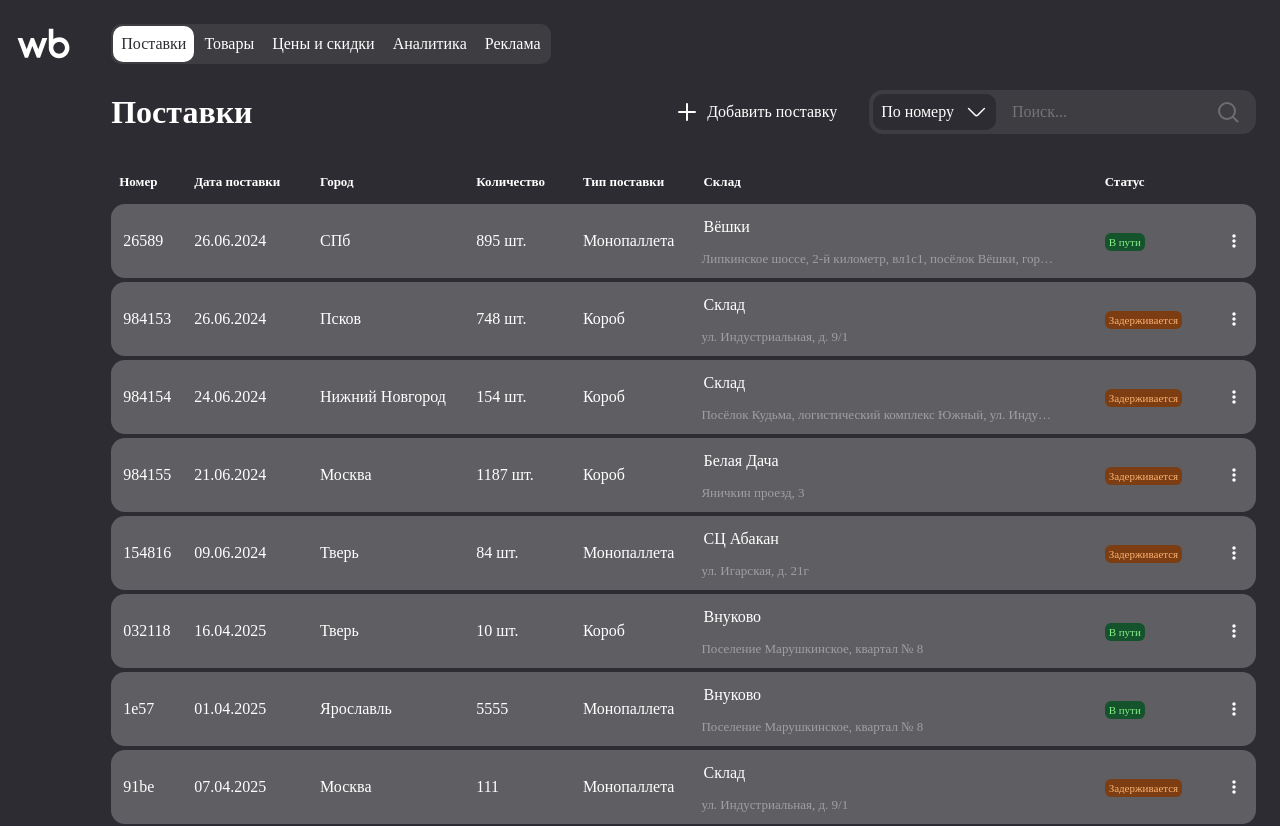
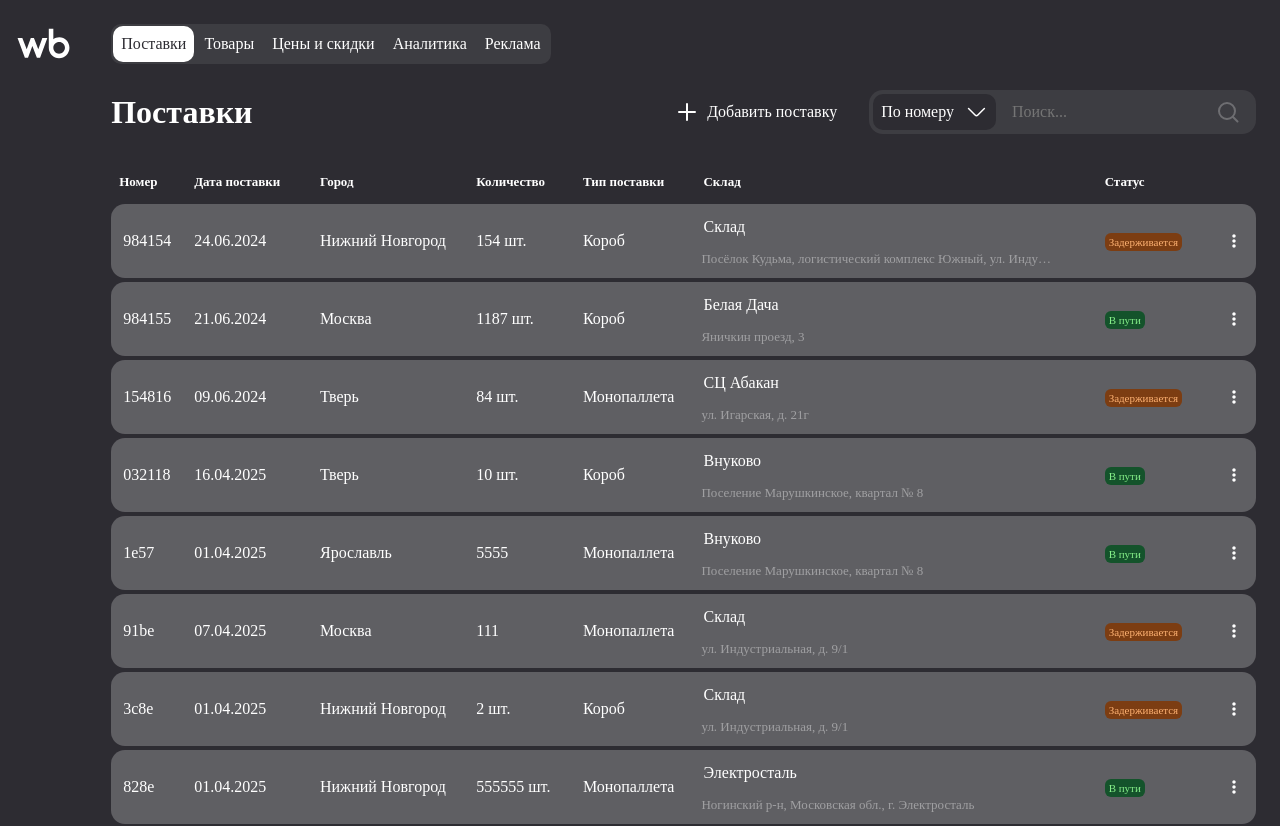
Before and after one commit to nst2disil/WB-TuzovaAnastasia-Suppliers, a React (Vite) app: page / in a window 1280 px wide. Shown: the top 826 px of the page. Built offline with nearby package versions, Linux system fonts and the light colour scheme; data requests are answered from the project's data file; a web font is replaced by a local one.

Commit message:
fix search by status

```diff
--- a/server/db.json
+++ b/server/db.json
@@ -1,29 +1,5 @@
 {
   "supplies": [
-    {
-      "id": "26589",
-      "date": "26.06.2024",
-      "city": "СПб",
-      "quantity": 895,
-      "type": "Монопаллета",
-      "warehouse": {
-        "name": "Вёшки",
-        "address": "Липкинское шоссе, 2-й километр, вл1с1, посёлок Вёшки, городской округ Мытищи, Московская область"
-      },
-      "status": "in_way"
-    },
-    {
-      "id": "984153",
-      "date": "26.06.2024",
-      "city": "Псков",
-      "quantity": 748,
-      "type": "Короб",
-      "warehouse": {
-        "name": "Склад",
-        "address": "ул. Индустриальная, д. 9/1"
-      },
-      "status": "delayed"
-    },
     {
       "id": "984154",
       "date": "24.06.2024",
@@ -46,7 +22,7 @@
         "name": "Белая Дача",
         "address": "Яничкин проезд, 3"
       },
-      "status": "delayed"
+      "status": "in_way"
     },
     {
       "id": "154816",
--- a/src/App.tsx
+++ b/src/App.tsx
@@ -22,19 +22,34 @@ function App() {
 
   // eslint-disable-next-line @typescript-eslint/ban-ts-comment
   // @ts-expect-error
-  // const supplies = useSelector((state) => state.supplies.value);
+  const filter = useSelector((state) => state.supplies.filter);
 
-  const filter = useSelector((state) => state.supplies.filter);
+  const STATUS_MAP = {
+    in_way: "В пути",
+    delayed: "Задерживается",
+  }
+
   // eslint-disable-next-line @typescript-eslint/ban-ts-comment
   // @ts-expect-error
   const supplies = useSelector((state) => state.supplies.value.filter((item) => {
 
     if (filter.searchVal) {
+      let itemVal = String(item[filter.key])
+      const searchVal = String(filter.searchVal)
+
+      if (filter.key === 'status') {
+        // eslint-disable-next-line @typescript-eslint/ban-ts-comment
+        // @ts-expect-error
+        itemVal = STATUS_MAP[itemVal]
+      }
       // debugger
-      return item[filter.key].includes(filter.searchVal)
+
+      return itemVal.includes(searchVal)
     }
     return true;
   }))
+
+
 
 
   return (
--- a/src/components/Supply/Supply.tsx
+++ b/src/components/Supply/Supply.tsx
@@ -26,7 +26,6 @@ const Supply: FC<SupplyProps> = ({ rowData }) => {
     }
 
     return (
-        <>
         <tr className="supply">
             {Object.entries(rowData).map(([key, val]) => (
                 <td key={key}>
@@ -67,7 +66,6 @@ const Supply: FC<SupplyProps> = ({ rowData }) => {
                 <EditDropDown supplyData={rowData} />
             )}
         </tr>
-        </>
     );
 }
 
```
Lines whose indentation alone changed are shown as unchanged.
